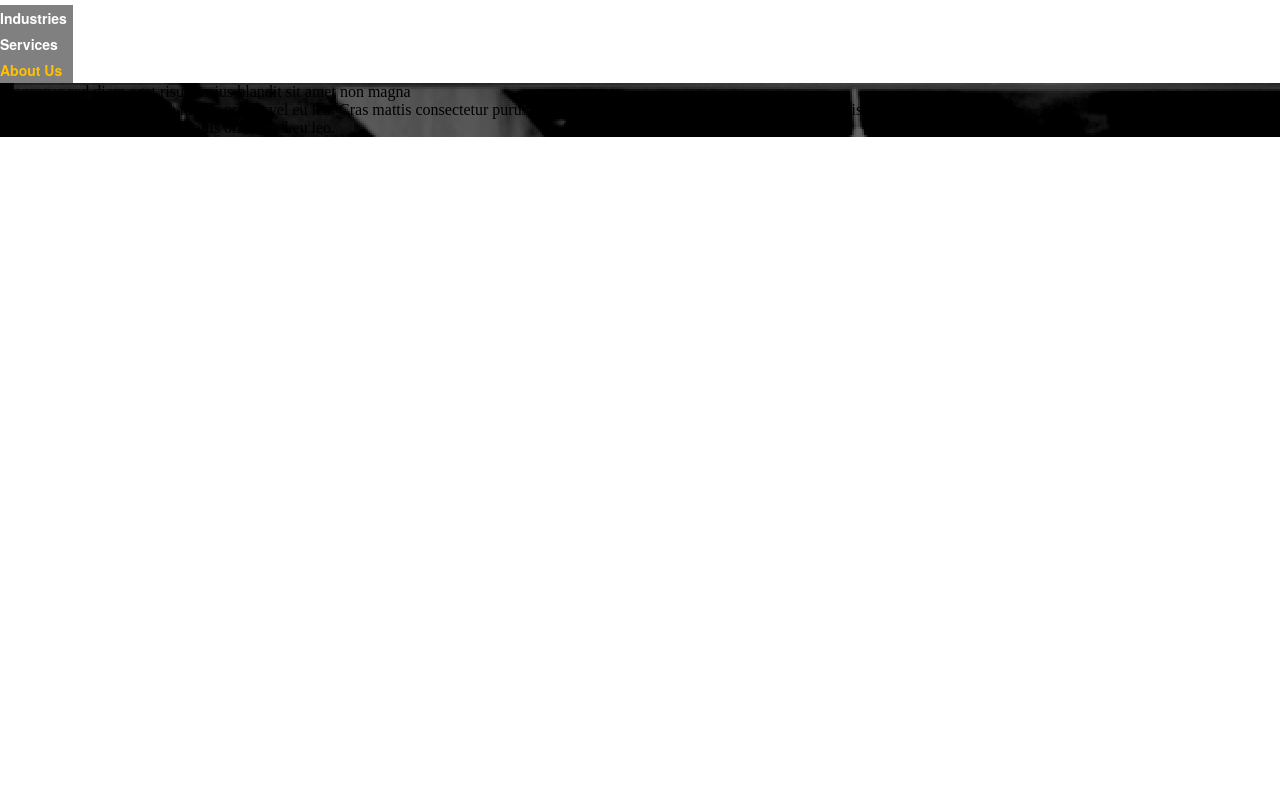
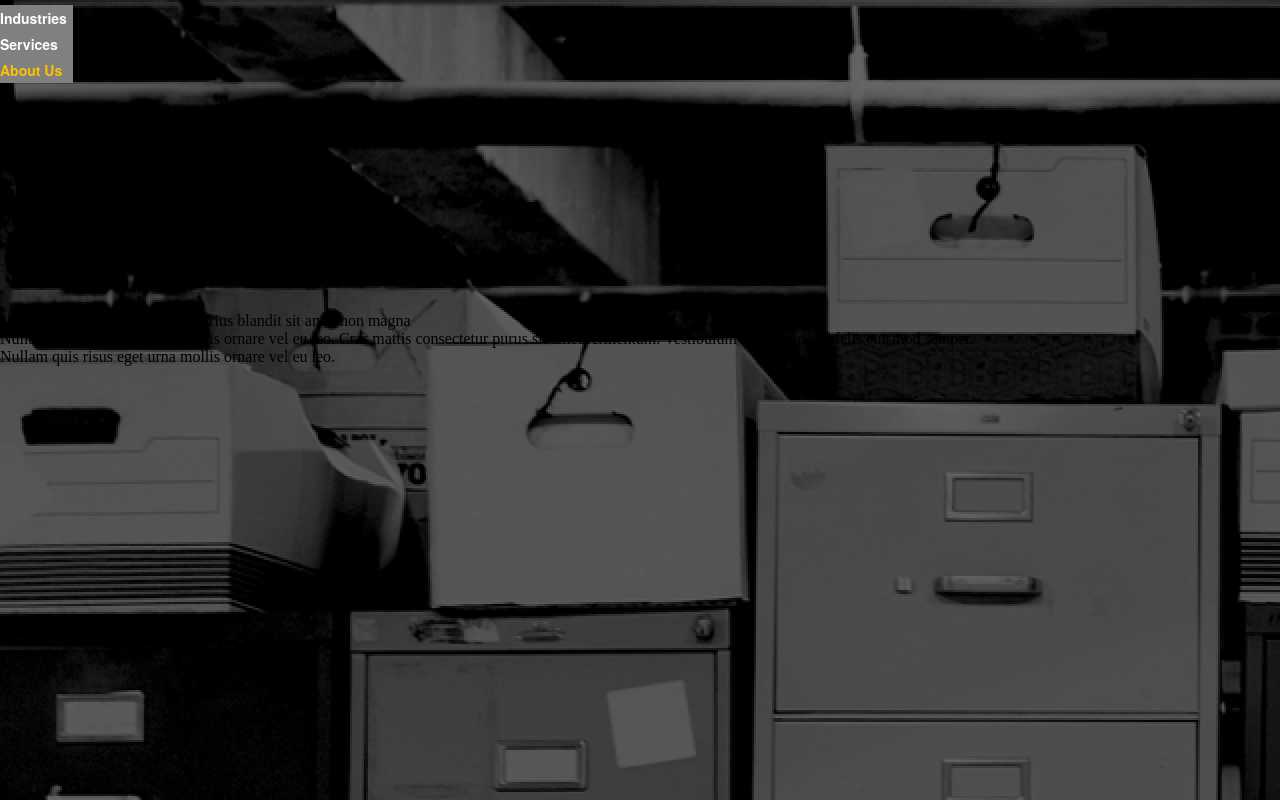
Before and after one commit to IvanGent/bukwild, a React (Create React App) app: page /aboutUs in a window 1280 px wide. Shown: the top 800 px of the page. Built offline with nearby package versions, Linux system fonts and the light colour scheme.

Commit message:
working on Marquee styling

```diff
--- a/src/components/Marquee.js
+++ b/src/components/Marquee.js
@@ -11,6 +11,8 @@ function Marquee({info}) {
     const style = {
         backgroundImage: `url(/images/${info.background})`,
         backgroundPosition: 'left top',
+        paddingTop: '19.5rem',
+        minHeight: '100vh',
     }
 
     return (
--- a/src/components/navBar.js
+++ b/src/components/navBar.js
@@ -2,7 +2,7 @@ import React from 'react';
 import Menu from './Menu';
 
 const style = {
-    // position: 'absolute',
+    position: 'absolute',
 }
 
 function NavBar() {
```
